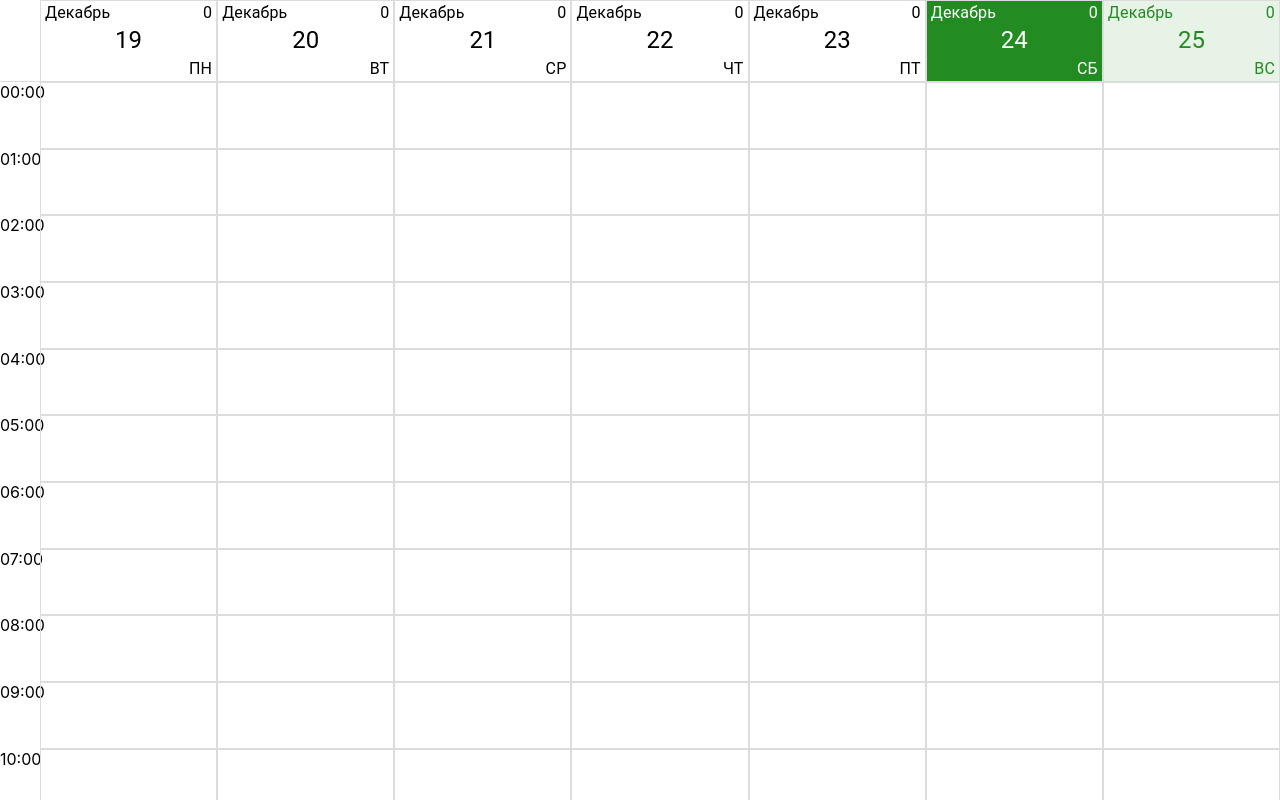
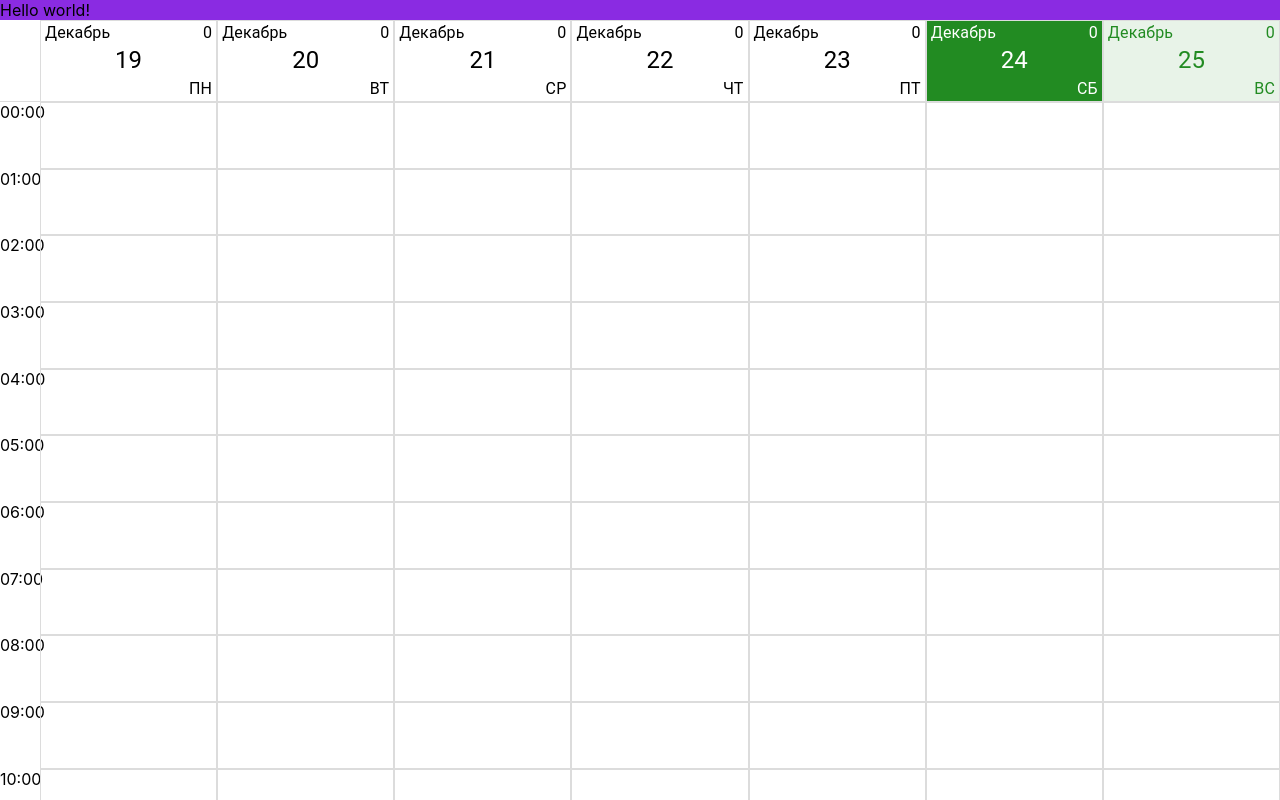
Before and after one commit to Vonubat/clinic-scheduler, a React (Create React App) app: page / in a window 1280 px wide. Shown: the top 800 px of the page. Built offline with nearby package versions, Linux system fonts and the light colour scheme.

Commit message:
feat: add Navigation component

```diff
--- a/package.json
+++ b/package.json
@@ -7,6 +7,7 @@
     "@emotion/styled": "^11.10.5",
     "@mui/icons-material": "^5.10.9",
     "@mui/material": "^5.10.13",
+    "@mui/x-date-pickers": "^5.0.12",
     "@reduxjs/toolkit": "^1.9.0",
     "@testing-library/jest-dom": "^5.16.5",
     "@testing-library/react": "^13.4.0",
--- a/src/App.tsx
+++ b/src/App.tsx
@@ -1,10 +1,12 @@
 import React from 'react';
+import { LocalizationProvider } from '@mui/x-date-pickers';
+import { AdapterLuxon } from '@mui/x-date-pickers/AdapterLuxon';
 import { Scheduler } from 'pages';
 
 export const App = (): JSX.Element => {
   return (
-    <div>
+    <LocalizationProvider dateAdapter={AdapterLuxon}>
       <Scheduler />
-    </div>
+    </LocalizationProvider>
   );
 };
--- a/src/components/index.ts
+++ b/src/components/index.ts
@@ -1,2 +1,3 @@
 export { TableBody } from './scheduler/TableBody';
 export { TableHeader } from './scheduler/TableHeader';
+export { Navigation } from './scheduler/Navigation';
--- /dev/null
+++ b/src/components/scheduler/Navigation.tsx
@@ -0,0 +1,15 @@
+import React from 'react';
+import Box from '@mui/material/Box';
+import { Color } from '../../constants';
+
+type ContainerProps = {
+  children: React.ReactNode;
+};
+
+const Container = ({ children }: ContainerProps): JSX.Element => {
+  return <Box sx={{ display: 'flex', backgroundColor: Color.blueViolet100 }}>{children}</Box>;
+};
+
+export const Navigation = (): JSX.Element => {
+  return <Container>Hello world!</Container>;
+};
--- a/src/constants/index.ts
+++ b/src/constants/index.ts
@@ -33,4 +33,5 @@ export enum Color {
   forestGreen100 = 'rgba(34, 139, 34, 1)',
   forestGreen010 = 'rgba(34, 139, 34, 0.1)',
   black100 = 'rgba(0, 0, 0, 1)',
+  blueViolet100 = 'rgba(138, 43, 226, 1)',
 }
--- a/src/pages/Scheduler.tsx
+++ b/src/pages/Scheduler.tsx
@@ -1,6 +1,6 @@
 import React from 'react';
 import Box from '@mui/material/Box';
-import { TableHeader, TableBody } from 'components';
+import { Navigation, TableHeader, TableBody } from 'components';
 import { fillDaysHelper } from 'utils';
 import { useAppSelector } from 'hooks';
 import { timeSelector } from 'store';
@@ -21,6 +21,7 @@ export const Scheduler = (): JSX.Element => {
 
   return (
     <Container>
+      <Navigation />
       <TableHeader days={days} />
       <TableBody days={days} />
     </Container>
```
Also changed, not shown: 1 other file (tests, documents, lock files or other folders).
